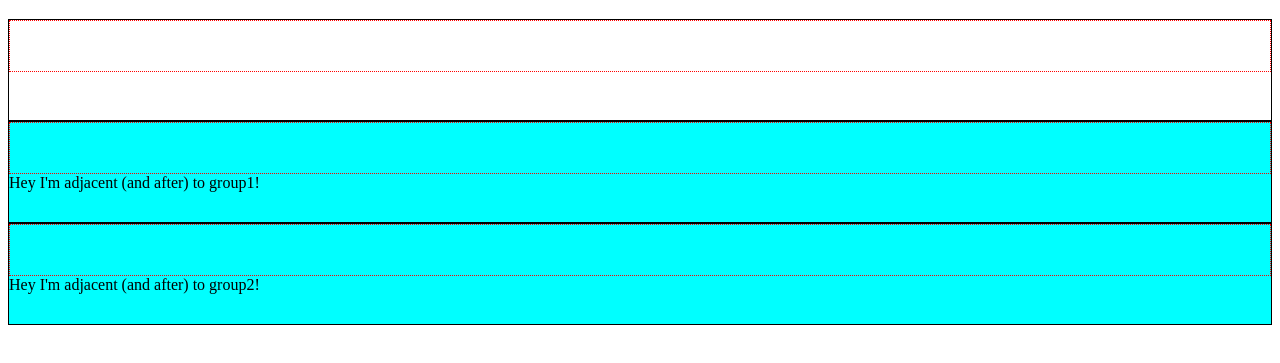
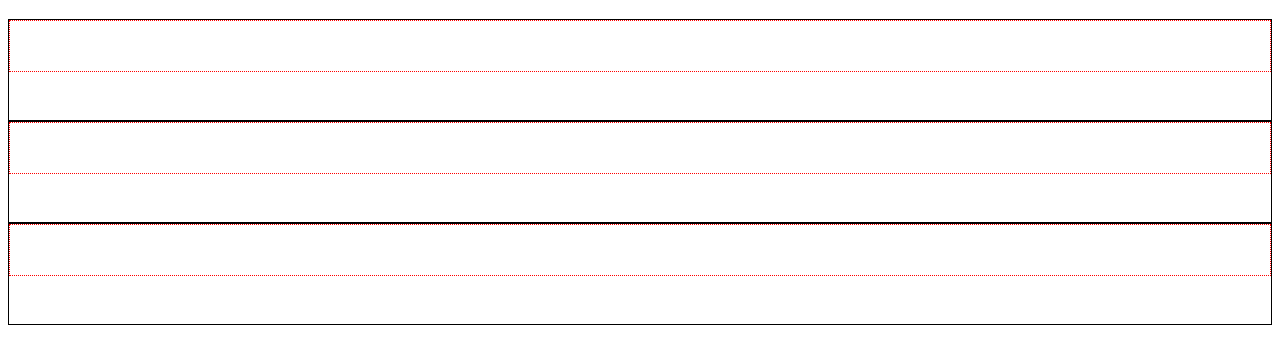
Before and after one commit to lxpan/odin-fullstack-js, a plain HTML site: page intermediate_html/css-advanced-selectors/selectors-pseudo.html in a window 1280 px wide. Shown: the part 61-424 px from the top of the page. Drawn offline with Linux system fonts and the light colour scheme.

Commit message:
Remove content and shading css

```diff
--- a/intermediate_html/css-advanced-selectors/selectors-pseudo.html
+++ b/intermediate_html/css-advanced-selectors/selectors-pseudo.html
@@ -19,21 +19,6 @@
             border: .1em dotted red;
             height: 50px;
         }
-
-        /* This rule will only select the div with the class child group2 */
-        .group1 + div::after {
-            content: "Hey I'm adjacent (and after) to group1!";
-        }
-
-        /* This rule will only select the div with the class child group3 */
-        .group1 + div + div::after {
-            content: "Hey I'm adjacent (and after) to group2!";
-        }
-
-        /* Selects all of group1's div siblings (elements on the same level) */
-        .group1 ~ div {
-            background-color: aqua;
-        }
     </style>
 </head>
 
```
